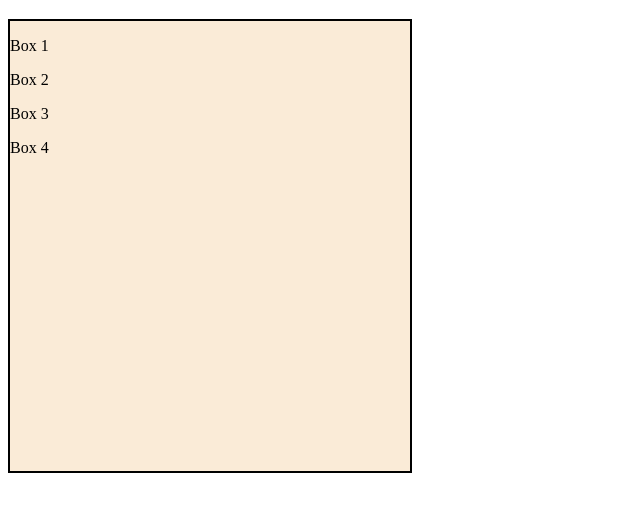
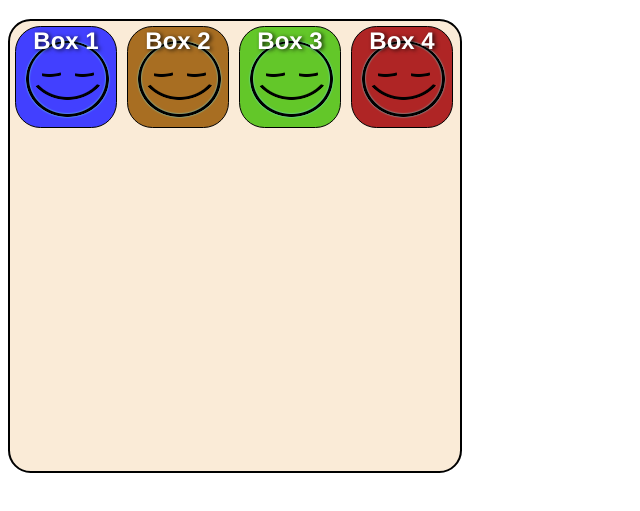
Before and after one commit to developeralain/HTML-and-CSS-Projects, a plain HTML site: page Project/Basic_CSS_Demo_1.html in a window 1280 px wide. Shown: the part 61-572 px from the top of the page, without its empty margins (0-640 px from the left). Drawn offline with Linux system fonts and the light colour scheme.

Commit message:
project work

```diff
--- a/Project/css/Basic_Style.css
+++ b/Project/css/Basic_Style.css
@@ -9,9 +9,95 @@ h1 {
 }
 
 .container {
-    width: 400px;
+    width: 450px;
     height: 450px;
     background-color: #faebd7;
     border: 2px solid black;
-    border-radius: ;
+    border-radius: 5%;
     }
+
+/*---------------------------------------------------------
+SELECT ALL SQUARES IN THE ARRAY
+---------------------------------------------------------*/
+.container .squares:nth-child(-n+4) {
+    background-image: url("../images/icons/icon_1.png");
+    color: #fff;
+    float: left;
+    width: 100px;
+    height: 100px;
+    margin: 5px;
+    border: 1px solid black;
+    border-radius: 25%;
+    cursor: pointer;
+    transition: transform .5s ease-in-out;
+}
+
+
+/*--------------------------------------------------------
+SELECT ALL SQUARES PARAGRAPHS IN THE ARRAY
+---------------------------------------------------*/
+.squares:nth-child(-n+4) p{
+    font-family: "Helvetica Neue", Helvetica, Arial, Helvetica, sans-serif;
+    font-size: 1.5em;
+    font-weight: 900;
+    text-align: center;
+    margin: 0;
+    text-shadow: 2px 1px 4px rgba(0,0,0, 0.8);
+}
+/*--------------------------------------------------------
+INDIVIDUALLY SELECT A SQUARE IN THE ARRAY
+---------------------------------------------------*/
+.squares:nth-child(1) {
+    background-color: #4240ff;
+}
+.squares:nth-child(2) {
+    background-color:#a86e22;
+}
+.squares:nth-child(3) {
+    background-color: #63c729;
+}
+.squares:nth-child(4) {
+    background-color: rgb(175, 37, 37);
+}
+/*--------------------------------------------------------
+HOVER, TRANSLATE, & TRANSFORM EFFECTS
+---------------------------------------------------*/
+.container .squares:nth-child(-n+4):hover {
+    background-image: url("../images/icons/icon_2.png");
+    transform: scale(.5);
+    animation-name: race;
+    animation-duration: 2.5s;
+    animation-iteration-count: infinite;
+    animation-timing-function: cubic-bezier(2.5,.2,.3,2);
+}
+
+.squares:nth-child(1):hover{
+    background-color: #bcff40;
+}
+
+.squares:nth-child(2):hover {
+    background-color:#229fa8;
+}
+
+.squares:nth-child(3):hover {
+    background-color: #2934c7;
+}
+
+.squares:nth-child(4):hover {
+    background-color: rgb(175, 37, 140);
+}
+
+/*-------------------------------------------------
+ANIMATION EFFECT (KEYFRAME)
+------------------------------------------------*/
+@keyframes race {
+    0%, 100% {
+        transform: translateY(0px);
+        background-image: url("../images/icons/icon_2.png");
+    }
+    50% {
+        transform: translateY(330px);
+    }
+
+
+}
```
Also changed, not shown: Project/images/icons/icon_1.png (renamed from Project/images/icons/icons_1.png).
